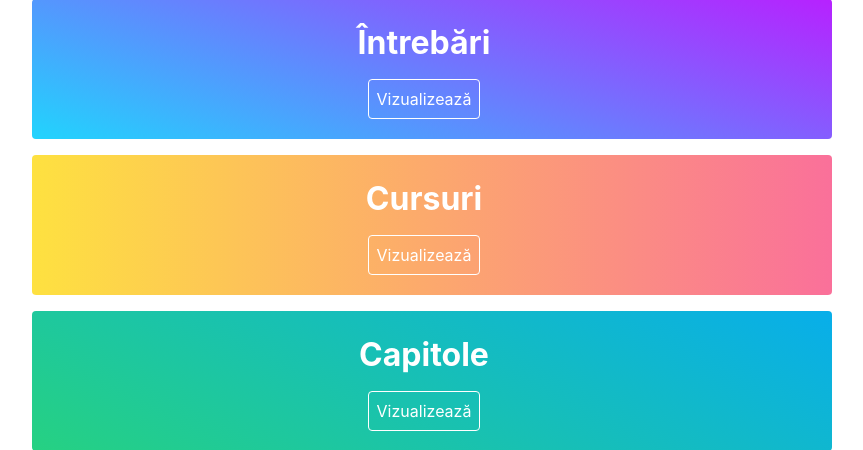
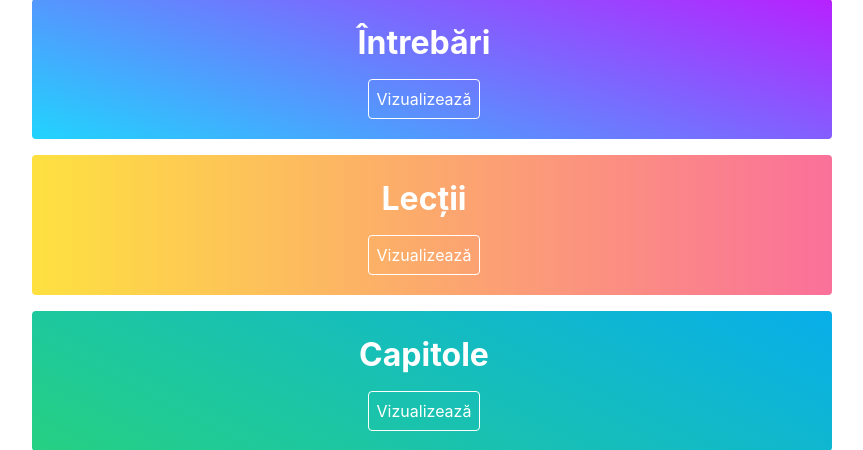
Before and after one commit to cosmin-bianu/dcdashboard, a Django app: template data_management/templates/dashboard.html in a window 1280 px wide. Shown: the part 215-665 px from the top of the page, without its empty margins (208-1071 px from the left). Run offline with Django 3.2, Linux system fonts and the light colour scheme; the template is opened without the code that fills it, so the values that code supplies are empty; some libraries are stand-ins or nearby versions.

Commit message:
Updated links and text

```diff
--- a/data_management/templates/dashboard.html
+++ b/data_management/templates/dashboard.html
@@ -56,11 +56,11 @@
         </div>
 
         <div id="courses-tile" class="tile column-arrangement notification mx-2 my-2 centered">
-            <h3 class="is-size-3 has-text-weight-bold"> Cursuri </h3>
+            <h3 class="is-size-3 has-text-weight-bold"> Lecții </h3>
 
             <p class="mb-3 is-size-1 has-text-weight-bold"> {{ course_count }}</p>
 
-            <a href="view/courses" class="button is-size-6 is-white is-outlined">Vizualizează</a>
+            <a href="view/courses/general" class="button is-size-6 is-white is-outlined">Vizualizează</a>
         </div>
 
         <div id="chapters-tile" class="tile column-arrangement notification is-info mx-2 my-2 centered">
```
